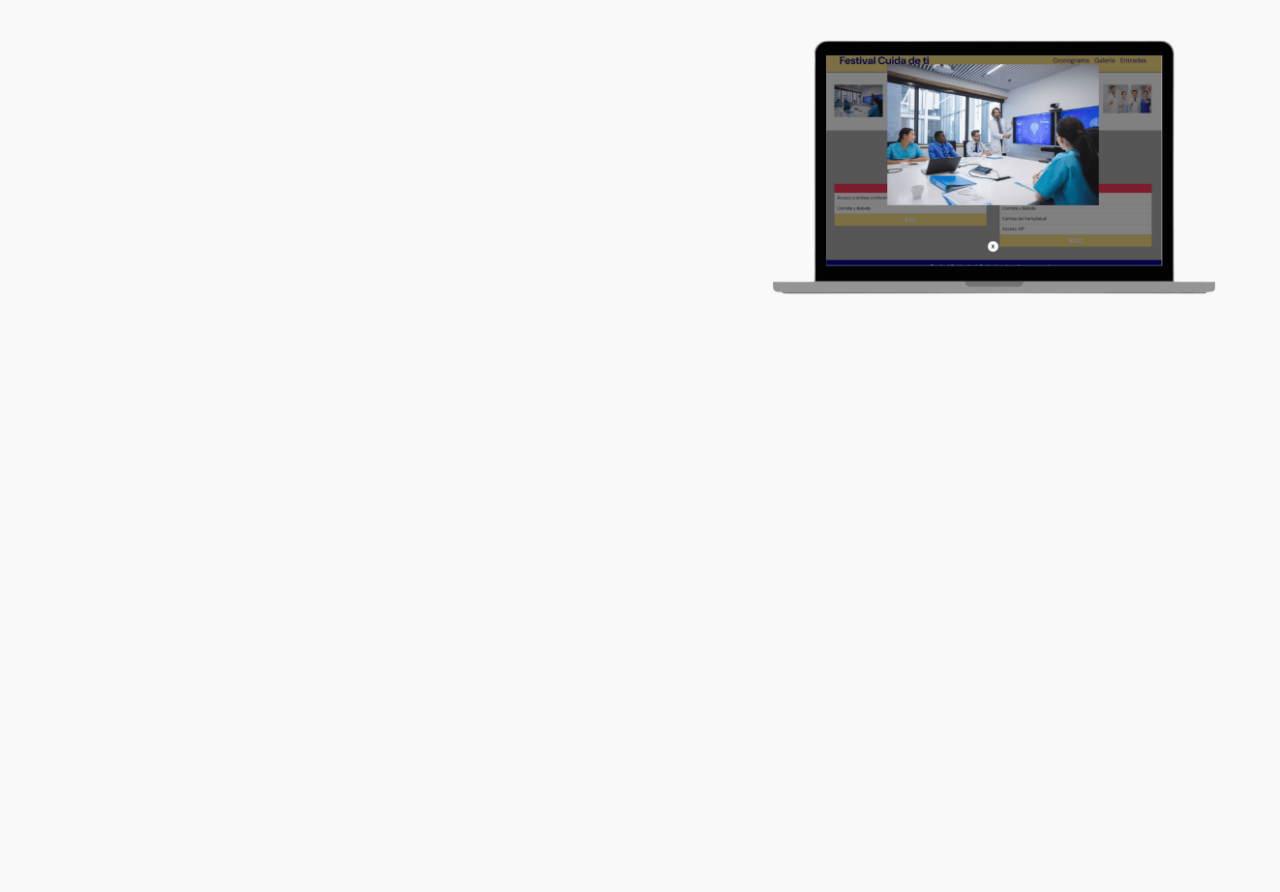
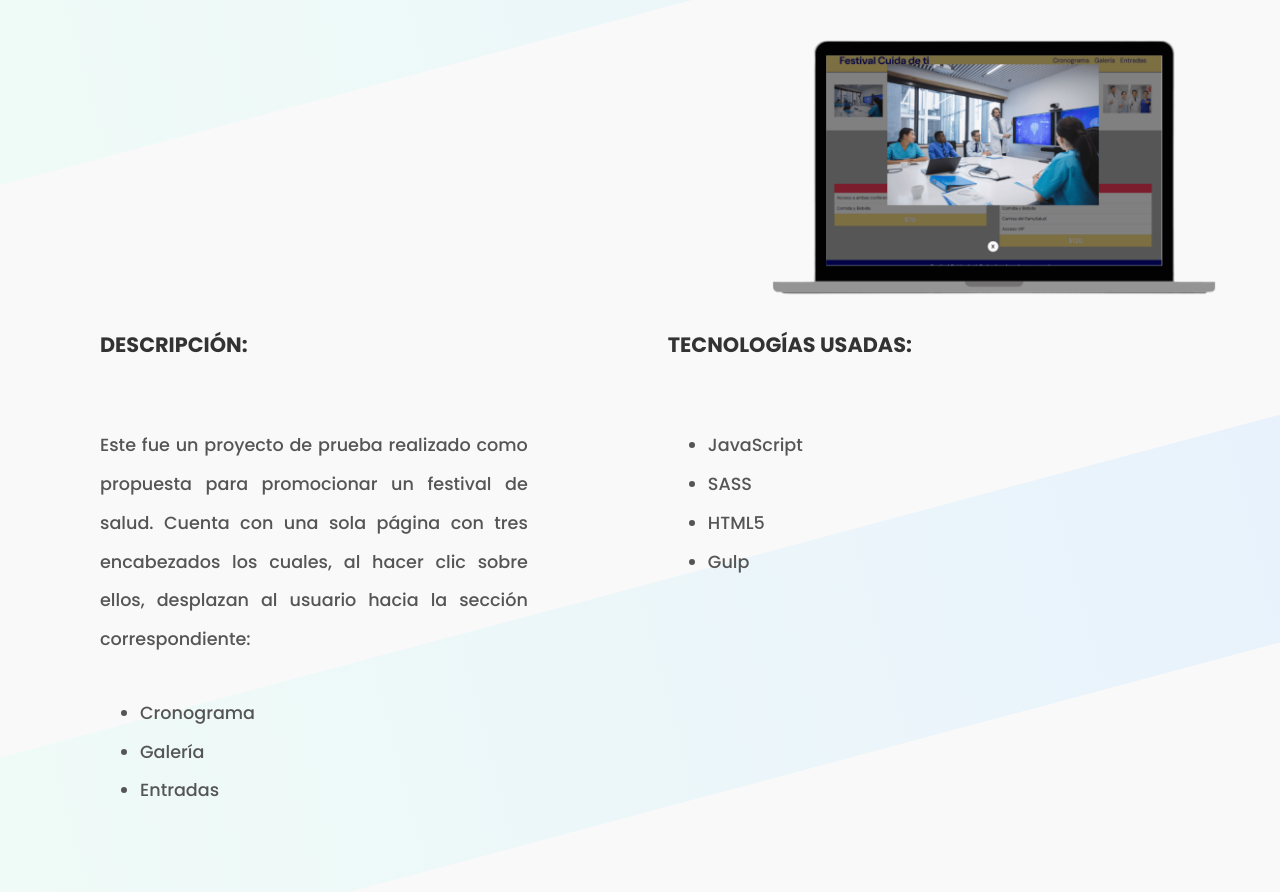
Before and after one commit to dllivisaca/daisyllivisacaportafolio, a plain HTML site: page home.html in a window 1280 px wide. Shown: the part 5300-6192 px from the top of the page. Before the commit the page ends 5600 px from the top, so only its background shows below. Drawn offline with Linux system fonts and the light colour scheme.

Commit message:
borrador de la octava hoja, avanzado

```diff
--- a/home.html
+++ b/home.html
@@ -193,7 +193,9 @@
         </div>
 
         <div class="seventh-page">
-            <div class="section5-title1">
+            <div class="rectangle"></div>
+
+             <div class="section5-title1">
                 <h2>Proyecto</h2>
             </div>
 
@@ -210,6 +212,38 @@
             </div>
         </div>
 
+        <div class="eight-page">
+            <div class="rectangle"></div>
+
+             <div class="section6-title1">
+                <h2>Descripción:</h2>
+            </div>
+
+            <div class="section6-descripcion">
+                <p>
+                    Este fue un proyecto de prueba realizado como propuesta para promocionar un festival de salud. Cuenta con una sola página con tres encabezados los cuales, al hacer clic sobre ellos, desplazan al usuario hacia la sección correspondiente:
+                </p>
+                <ul>
+                    <li>Cronograma</li>
+                    <li>Galería</li>
+                    <li>Entradas</li>
+                </ul>
+            </div>
+
+            <div class="section6-title2">
+                <h2>Tecnologías usadas:</h2>
+            </div>
+
+            <div class="section6-tecnologias">
+                <ul>
+                    <li>JavaScript</li>
+                    <li>SASS</li>
+                    <li>HTML5</li>
+                    <li>Gulp</li>
+                </ul>
+            </div>
+        </div>
+
     </div>
 
     <script>
--- a/styles copy.css
+++ b/styles copy.css
@@ -620,6 +620,19 @@ body {
     justify-content: center; /* Centra el grid en la página */
     align-content: center; /* Centra el contenido del grid verticalmente */
     text-align: justify;
+    position: relative; /* Importante para el fondo diagonal */
+    overflow: hidden; /* Para que no se salga de los límites */
+}
+
+.rectangle {
+    width: 150%; /* Ancho del rectángulo */
+    height: 220px; /* Alto del rectángulo */
+    background: linear-gradient(90deg, #f1fdf6, #e7f0fd); /* Gradiente lila-azul */
+    position: absolute; /* Posición relativa al contenedor padre */
+    top: 50%; /* Ubica al 50% de la altura del contenedor */
+    left: 50%; /* Ubica al 50% del ancho del contenedor */
+    transform: translate(-50%, -50%) rotate(-15deg); /* Centra el rectángulo */
+    z-index: -1; /* Envía el rectángulo detrás del contenido principal */
 }
 
 .section5-title1 {
@@ -692,3 +705,107 @@ body {
     max-height: 450px;
     border-radius: 10px; /* Mantén los bordes redondeados */
 }
+
+/*Octava hoja*/
+.eight-page {
+    display: grid;
+    grid-template-columns: 1fr 1.3fr; /* Ajusta las proporciones de las columnas */
+    grid-template-rows: .5fr 2fr 1fr 1fr;
+    row-gap: 0px;
+    padding: 0; /* Elimina padding interno */
+    column-gap: 20px; /* Reduce el espacio entre columnas */
+    width: 100%; /* Asegura que ocupe todo el ancho */
+    height: 100vh;
+    box-sizing: border-box;
+    justify-content: center; /* Centra el grid en la página */
+    align-content: center; /* Centra el contenido del grid verticalmente */
+    text-align: justify;
+    position: relative; /* Importante para el fondo diagonal */
+    overflow: hidden; /* Para que no se salga de los límites */
+}
+
+.rectangle {
+    width: 150%; /* Ancho del rectángulo */
+    height: 220px; /* Alto del rectángulo */
+    background: linear-gradient(90deg, #f1fdf6, #e7f0fd); /* Gradiente lila-azul */
+    position: absolute; /* Posición relativa al contenedor padre */
+    top: 50%; /* Ubica al 50% de la altura del contenedor */
+    left: 50%; /* Ubica al 50% del ancho del contenedor */
+    transform: translate(-50%, -50%) rotate(-15deg); /* Centra el rectángulo */
+    z-index: -1; /* Envía el rectángulo detrás del contenido principal */
+}
+
+.section6-title1 {
+    text-transform: uppercase;
+    padding: 20px;
+    font-weight: bold;
+    color: #333;
+    text-align: center;
+    grid-row: 1 / 2;
+    grid-column: 1 / 2;
+    align-self: center; /* Centra verticalmente en la fila */
+    justify-self: flex-start; /* Centra horizontalmente en la columna */
+    margin: 0; /* Elimina márgenes extra */
+    margin-left: 5rem;
+}
+
+.section6-title1 h2 {
+    font-size: 1.3rem;
+    color: #333;
+    margin: 0;
+    align-self: center; /* Centra verticalmente */
+}
+
+.section6-title2 {
+    text-transform: uppercase;
+    padding: 20px;
+    font-weight: bold;
+    color: #333;
+    text-align: center;
+    grid-row: 1 / 2;
+    grid-column: 2 / 3;
+    align-self: center; /* Centra verticalmente en la fila */
+    justify-self: flex-start; /* Centra horizontalmente en la columna */
+    margin: 0; /* Elimina márgenes extra */
+    margin-left: 5rem;
+}
+
+.section6-title2 h2 {
+    font-size: 1.3rem;
+    color: #333;
+    margin: 0;
+    align-self: center; /* Centra verticalmente */
+}
+
+.section6-descripcion {
+    padding: 20px;
+    margin-left: 5rem;
+    font-size: 1.1rem;
+    color: #555;
+    text-align: left;
+    grid-row: 2 / 5;
+    grid-column: 1 / 2;
+    display: flex;
+    flex-direction: column;
+    justify-content: flex-start; /* Alinea verticalmente hacia la parte superior */
+    align-items: flex-start; /* Alinea horizontalmente */
+    position: relative; /* Permite que el semicírculo se posicione dentro */
+    line-height: 2.2; /* Ajusta el interlineado */
+    text-align: justify;
+}
+
+.section6-tecnologias {
+    padding: 20px;
+    margin-left: 5rem;
+    font-size: 1.1rem;
+    color: #555;
+    text-align: left;
+    grid-row: 2 / 3;
+    grid-column: 2 / 3;
+    display: flex;
+    flex-direction: column;
+    justify-content: flex-start; /* Alinea verticalmente hacia la parte superior */
+    align-items: flex-start; /* Alinea horizontalmente */
+    position: relative; /* Permite que el semicírculo se posicione dentro */
+    line-height: 2.2; /* Ajusta el interlineado */
+}
```
